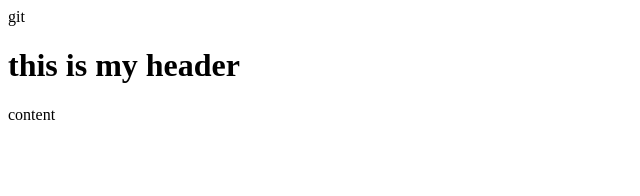
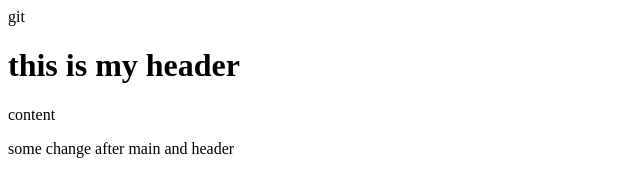
Before and after one commit to klee214/gitPrac, a plain HTML site: page index.html in a window 1280 px wide. Shown: the whole page, without its empty margins (0-640 px from the left). Drawn offline with Linux system fonts and the light colour scheme.

Commit message:
webAfterHeadMain

```diff
--- a/index.html
+++ b/index.html
@@ -7,5 +7,6 @@
     <body>
         <h1>this is my header</h1>
         <p>content</p>
+        <p>some change after main and header</p>
     </body>
 </html>
```
